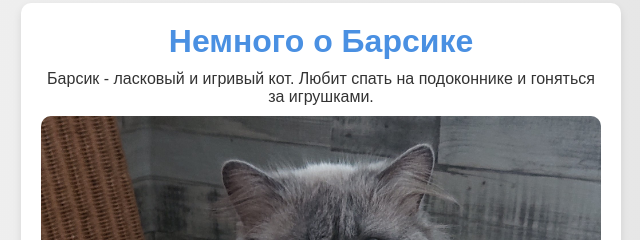
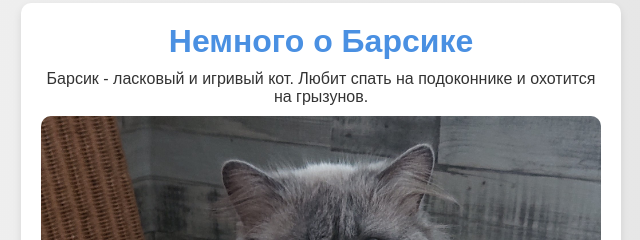
Before and after one commit to alex770307/homework01, a plain HTML site: page index.html in a window 1280 px wide. Shown: the part 154-394 px from the top of the page, 319-959 px from the left. Drawn offline with Linux system fonts and the light colour scheme.

Commit message:
Update index.html

```diff
--- a/index.html
+++ b/index.html
@@ -15,7 +15,7 @@
 
     <section class="about">
     <h2>Немного о Барсике</h2>
-     <p id="description">Барсик - ласковый и игривый кот. Любит спать на подоконнике и гоняться за игрушками.</p>
+     <p id="description">Барсик - ласковый и игривый кот. Любит спать на подоконнике и охотится на грызунов.</p>
     <img src="DSC_0024.JPG" alt="Фото Барсика">
      <button id="toggleDescription">Показать/Скрыть описание</button>
 </section>
```
